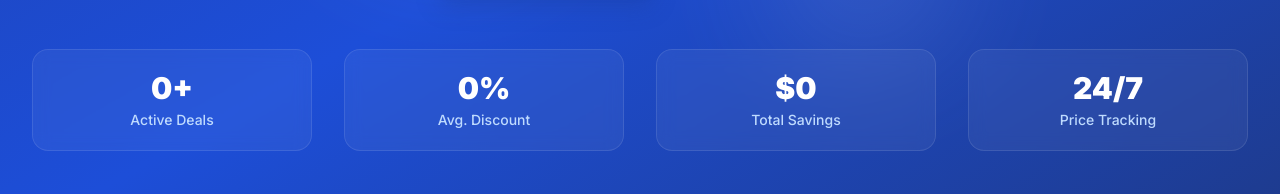
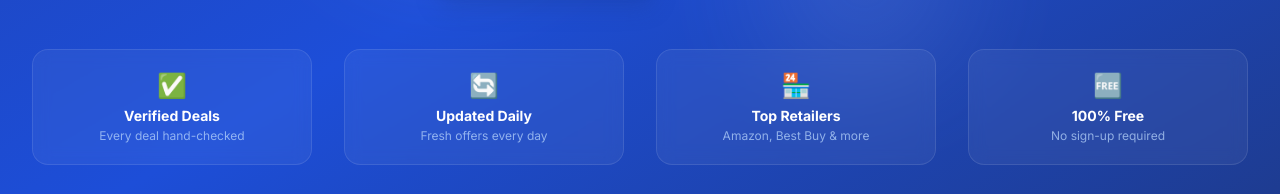
Before and after one commit to AndrewZ123/DealPilotWebsite, a Next.js app: page / in a window 1280 px wide. Shown: the part 576-770 px from the top of the page. Built offline with nearby package versions, Linux system fonts and the light colour scheme; no server answers; the database is empty.

Commit message:
feat: update hero stats to trust badges for verified deals and fresh offers

```diff
--- a/src/app/page.tsx
+++ b/src/app/page.tsx
@@ -28,16 +28,6 @@ export default async function Home({
   const totalCount = total ?? 0;
 
   const totalPages = Math.ceil(totalCount / PAGE_SIZE);
-
-  // Compute some stats for the hero
-  const totalSavings = dealList.reduce(
-    (sum, d) => sum + (d.originalPrice - d.salePrice),
-    0
-  );
-  const avgDiscount =
-    dealList.length > 0
-      ? Math.round(dealList.reduce((s, d) => s + d.discountPercent, 0) / dealList.length)
-      : 0;
 
   return (
     <div>
@@ -90,23 +80,27 @@ export default async function Home({
             </div>
           </div>
 
-          {/* Stats bar */}
+          {/* Trust badges */}
           <div className="mt-14 grid grid-cols-2 gap-4 sm:grid-cols-4 sm:gap-8">
             <div className="rounded-2xl bg-white/5 p-5 backdrop-blur border border-white/10 text-center">
-              <div className="text-3xl font-black text-white">{totalCount}+</div>
-              <div className="mt-1 text-sm font-medium text-brand-200">Active Deals</div>
+              <div className="text-2xl mb-1">✅</div>
+              <div className="text-sm font-bold text-white">Verified Deals</div>
+              <div className="mt-0.5 text-xs text-brand-200/70">Every deal hand-checked</div>
             </div>
             <div className="rounded-2xl bg-white/5 p-5 backdrop-blur border border-white/10 text-center">
-              <div className="text-3xl font-black text-white">{avgDiscount}%</div>
-              <div className="mt-1 text-sm font-medium text-brand-200">Avg. Discount</div>
+              <div className="text-2xl mb-1">🔄</div>
+              <div className="text-sm font-bold text-white">Updated Daily</div>
+              <div className="mt-0.5 text-xs text-brand-200/70">Fresh offers every day</div>
             </div>
             <div className="rounded-2xl bg-white/5 p-5 backdrop-blur border border-white/10 text-center">
-              <div className="text-3xl font-black text-white">${totalSavings > 1000 ? Math.round(totalSavings / 100) * 100 : Math.round(totalSavings)}</div>
-              <div className="mt-1 text-sm font-medium text-brand-200">Total Savings</div>
+              <div className="text-2xl mb-1">🏪</div>
+              <div className="text-sm font-bold text-white">Top Retailers</div>
+              <div className="mt-0.5 text-xs text-brand-200/70">Amazon, Best Buy & more</div>
             </div>
             <div className="rounded-2xl bg-white/5 p-5 backdrop-blur border border-white/10 text-center">
-              <div className="text-3xl font-black text-white">24/7</div>
-              <div className="mt-1 text-sm font-medium text-brand-200">Price Tracking</div>
+              <div className="text-2xl mb-1">🆓</div>
+              <div className="text-sm font-bold text-white">100% Free</div>
+              <div className="mt-0.5 text-xs text-brand-200/70">No sign-up required</div>
             </div>
           </div>
         </div>
```
